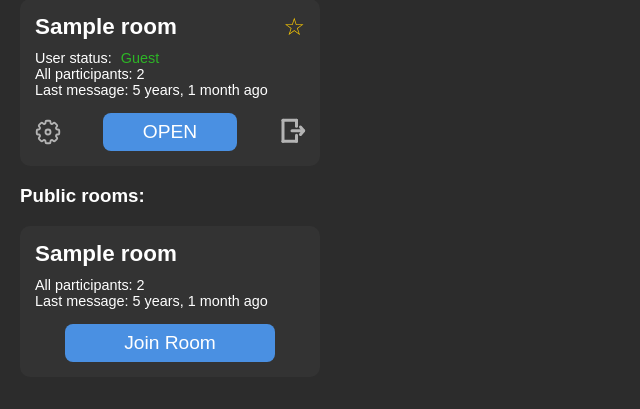
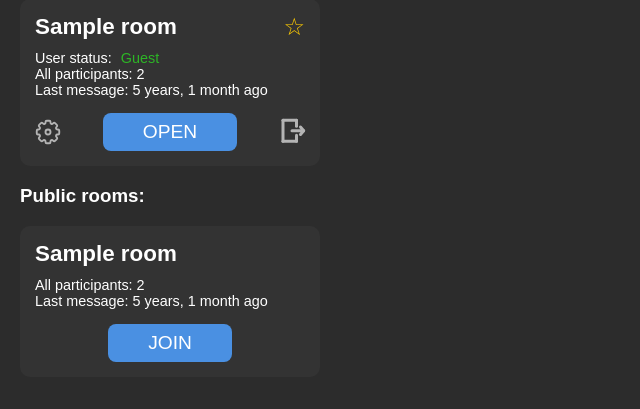
Before and after one commit to SwieciloM/Wassup, a Django app: template chat/templates/chat/room_list.html in a window 1280 px wide. Shown: the part 246-655 px from the top of the page, without its empty margins (0-640 px from the left). Run offline with Django 3.2, Linux system fonts and the light colour scheme; the template is opened without the code that fills it: most values are stand-ins (such as "Sample title", 1, 10 or a date in 2020); some web fonts are replaced.

Commit message:
Room joining function enabled

```diff
--- a/chat/templates/chat/room_list.html
+++ b/chat/templates/chat/room_list.html
@@ -94,7 +94,12 @@
           </div>
         </div>
         <div class="room-actions">
-          <a href="{% url 'room' room.id %}" class="enter-room-button">Join Room</a>
+          <div class="center-actions">
+            <form method="POST" action="{% url 'room-join' room.id %}" class="join-form" style="display:inline;">
+              {% csrf_token %}
+              <button type="submit" class="enter-room-button">JOIN</button>
+            </form>
+          </div>
         </div>
       </div>
     {% endfor %}
--- a/chat/urls.py
+++ b/chat/urls.py
@@ -1,5 +1,5 @@
 from django.urls import path
-from .views import RoomListView, RoomDetailView, RoomCreateView, RoomToogleFavouriteView, RoomLeaveView, RoomUpdateView, RoomDeleteView
+from .views import RoomListView, RoomDetailView, RoomCreateView, RoomToogleFavouriteView, RoomLeaveView, RoomUpdateView, RoomDeleteView, RoomJoinView
 
 urlpatterns = [
     path('', RoomListView.as_view(), name='home'),
@@ -9,4 +9,5 @@ urlpatterns = [
     path('room-delete/<int:pk>/', RoomDeleteView.as_view(), name='room-delete'),
     path('room-toggle-favourite/<int:pk>/', RoomToogleFavouriteView.as_view(), name='room-toggle-favourite'),
     path('room-leave/<int:pk>/', RoomLeaveView.as_view(), name='room-leave'),
+    path('room-join/<int:pk>/', RoomJoinView.as_view(), name='room-join'),
 ]
--- a/static/css/style.css
+++ b/static/css/style.css
@@ -451,6 +451,7 @@ input:checked + .fav-toggle-label:before {
 
 /* The "Enter Room" button in the center */
 .enter-room-button {
+  display: inline-block;
   max-width: 130px;         /* Limit the width */
   width: 100%;
   text-align: center;
@@ -461,6 +462,10 @@ input:checked + .fav-toggle-label:before {
   border-radius: 8px;
   text-decoration: none;
   font-size: 1.2em;
+  border: none;             /* Remove default button border */
+  outline: none;            /* Remove focus outline */
+  cursor: pointer;          /* Ensure pointer cursor */
+  font-family: 'RobotoVariable', sans-serif;
 }
 
 .enter-room-button:hover {
```
